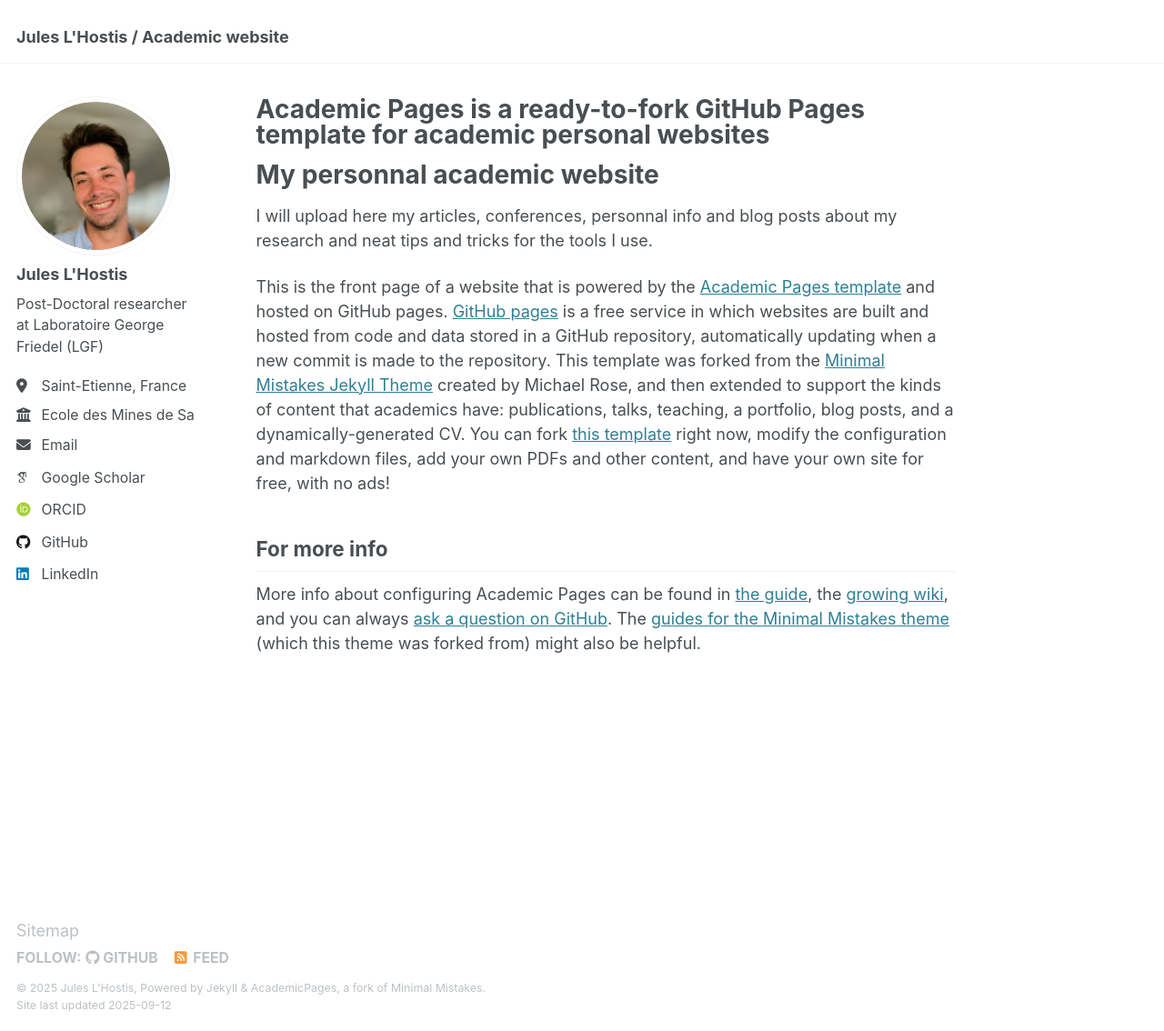
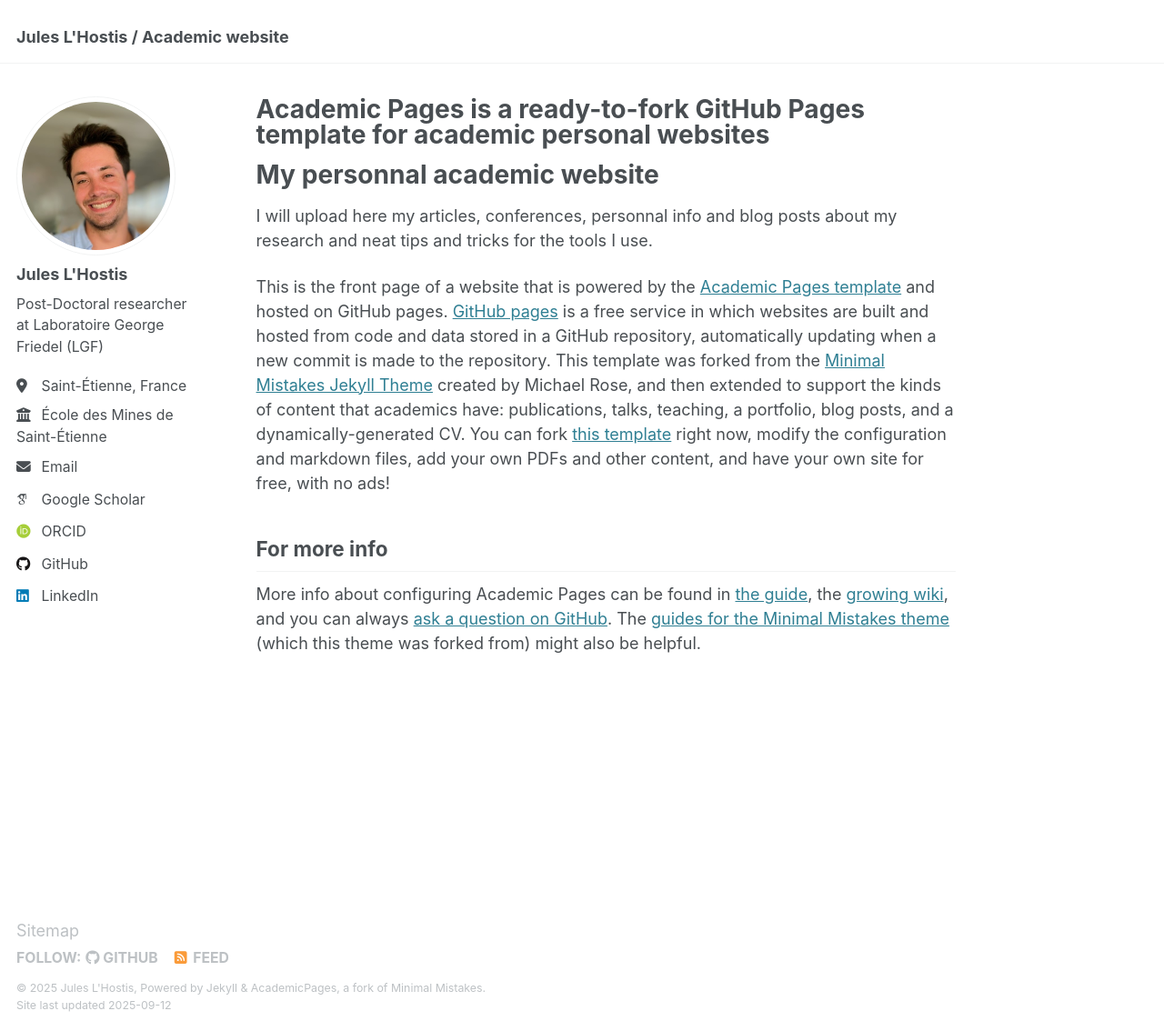
Before and after one commit to jlhostis/jlhostis.github.io, a Jekyll site: the page built from _pages/about.md, in a window 1280 px wide and 1134 px high. Shown: the whole window at 91% size. Built offline with Jekyll 4.4.1, drawn with Linux system fonts in a browser that asks for light colours; some web fonts are replaced.

Commit message:
text wrap in urls

```diff
--- a/_config.yml
+++ b/_config.yml
@@ -26,8 +26,8 @@
   name             : "Jules L'Hostis"
   pronouns         : # example: "she/her"
   bio              : "Post-Doctoral researcher at Laboratoire George Friedel (LGF)"
-  location         : "Saint-Etienne, France"
-  employer         : "Ecole des Mines de Saint-Etienne"
+  location         : "Saint-Étienne, France"
+  employer         : "École des Mines de Saint-Étienne"
   uri              : # URL
   email            : "jules.l-hostis@emse.fr"
 
--- a/_sass/layout/_sidebar.scss
+++ b/_sass/layout/_sidebar.scss
@@ -239,9 +239,9 @@
     }
   }
 
-  li {
-    white-space: nowrap;
-  }
+  // li {
+  //   white-space: nowrap;
+  // }
 
   a {
     display: block;
```
